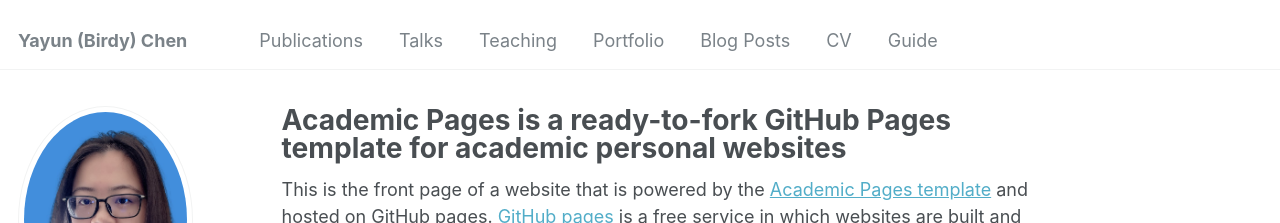
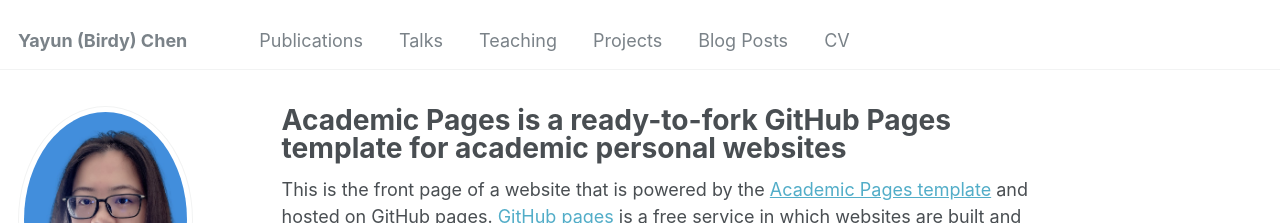
Before and after one commit to superBirdy/birdy.github.io, a Jekyll site: the page built from _pages/about.md, in a window 1280 px wide. Shown: the top 223 px of the page. Built offline with Jekyll 4.4.1, drawn with Linux system fonts in a browser that asks for light colours; some web fonts are replaced.

Commit message:
Update navigation.yml

```diff
--- a/_data/navigation.yml
+++ b/_data/navigation.yml
@@ -14,8 +14,8 @@ main:
   - title: "Teaching"
     url: /teaching/
 
-  - title: "Portfolio"
-    url: /portfolio/
+  - title: "Projects"
+    url: /Projects/
 
   - title: "Blog Posts"
     url: /year-archive/
@@ -23,5 +23,5 @@ main:
   - title: "CV"
     url: /cv/
 
-  - title: "Guide"
-    url: /markdown/
+ # - title: "Guide"
+  #  url: /markdown/
```
